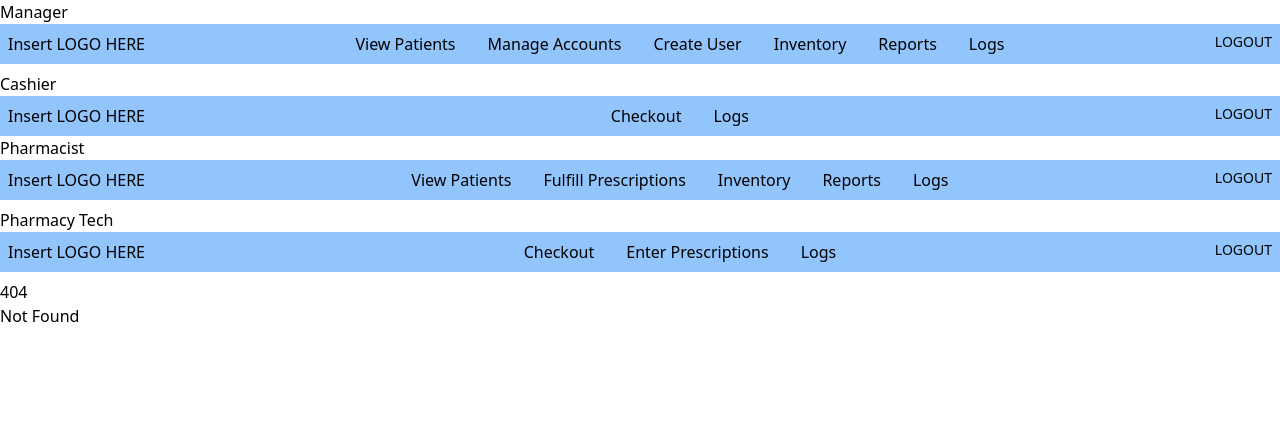
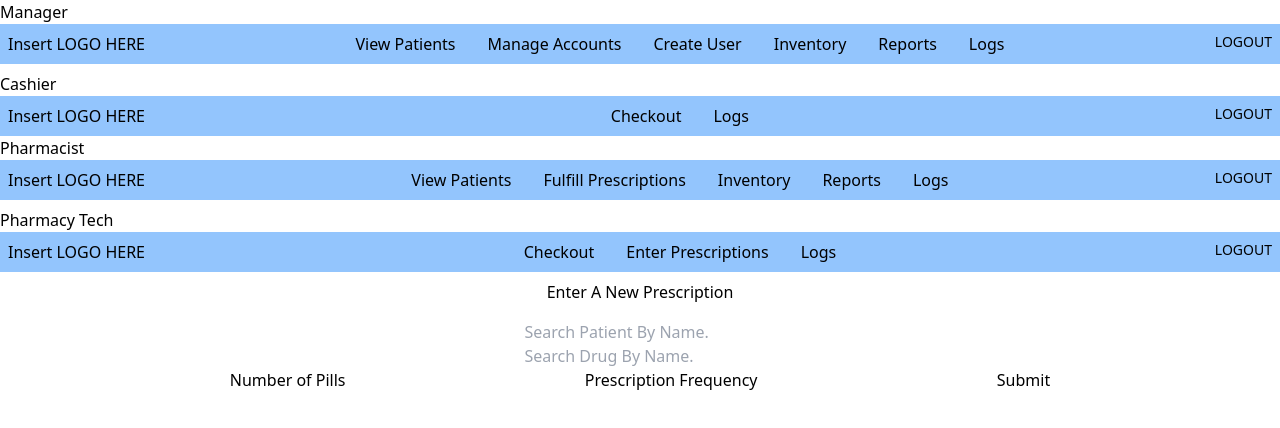
Before and after one commit to austinmedina/PharmacyManagementSystem, a SvelteKit app: page /prescriptionPage in a window 1280 px wide. Before the commit this address had no page. Shown: the top 428 px of the page. Built offline with nearby package versions, Linux system fonts and the light colour scheme.

Commit message:
Added form functionalities for creating a new perscription

```diff
--- /dev/null
+++ b/src/lib/components/prescription.svelte
@@ -0,0 +1,12 @@
+<script>
+    // Get patient info here
+</script>
+
+<div class="flex justify-around items-center bg-neutral-100 p-4 rounded-3xl">
+    <span>ID#</span>
+    <h1>Patient Name</h1>
+    <p>Drug Name</p>
+    <p>Drug ID</p>
+    <p>Drug Quantity</p>
+    <p>Prescription Frequency</p>
+</div>
--- /dev/null
+++ b/src/routes/prescriptionPage/+page.server.js
@@ -0,0 +1,6 @@
+export const actions = {
+	default: async ({ request }) => {
+		const data = await request.formData();
+		//Insert into database here
+	}
+};
--- /dev/null
+++ b/src/routes/prescriptionPage/+page.svelte
@@ -0,0 +1,111 @@
+<script>
+    import { onMount } from "svelte";
+
+    let patientDropdownVisible = false;
+    let drugDropdownVisible = false;
+    let personInputValue = "";
+    let drugInputValue = "";
+    let personInputElement;
+    let drugInputElement;
+    let people = new Map();
+    let drugs = new Map();
+
+    // Event handler for clicks outside of the input/dropdown
+    const handleClickOutside = (event) => {
+      if (patientDropdownVisible && !personInputElement.contains(event.target)) {
+        patientDropdownVisible = false;
+      }
+      if (drugDropdownVisible && !drugInputElement.contains(event.target)) {
+        drugDropdownVisible = false;
+      }
+    };
+
+    // Attach and detach the click listener for the document
+    onMount(() => {
+      document.addEventListener("click", handleClickOutside);
+      return () => document.removeEventListener("click", handleClickOutside);
+    });
+
+    const peopleSearch = () => {
+      // Function call to the database that returns a list of people names and their ids that will be hidden
+    }
+
+    const drugSearch = () => {
+      // Function call to the database that returns a list of drug names and their ids that will be hidden
+    }
+  </script>
+
+  <main>
+    <div class="text-center flex flex-col gap-4 mx-8">
+      <h1>Enter A New Prescription</h1>
+
+      <form method="POST">
+        <div id="personInput">
+            <input
+                type="text"
+                placeholder="Search Patient By Name."
+                autocomplete="off"
+                id="peopleInput"
+                bind:value={personInputValue}
+                on:input={peopleSearch}
+                bind:this={personInputElement}
+                on:click={() => {
+                patientDropdownVisible = !patientDropdownVisible;
+                drugDropdownVisible = false;
+                }}
+            />
+            {#if patientDropdownVisible && people.size > 0}
+                <div class="dropdown visible">
+                    {#each people as person}
+                        <span hidden>{person.id}</span>
+                        <button on:click={() => personInputValue = person.name}>{person.name}</button>
+                    {/each}
+                </div>
+            {:else if patientDropdownVisible}
+                <div class="dropdown visible">
+                <p>No results found</p>
+                </div>
+            {/if}
+        </div>
+
+        <div id="drugTypeInput">
+            <input
+                type="text"
+                placeholder="Search Drug By Name."
+                autocomplete="off"
+                id="drugInput"
+                bind:value={drugInputValue}
+                on:input={drugSearch}
+                bind:this={drugInputElement}
+                on:click={() => {
+                drugDropdownVisible = !drugDropdownVisible;
+                patientDropdownVisible = false;
+                }}
+            />
+            {#if drugDropdownVisible && drugs.size > 0}
+                <div class="dropdown visible">
+                    {#each drugs as drug}
+                    <span hidden>{drug.id}</span>
+                        <button on:click={() => drugInputValue = drug.name}>{drug.name}</button>
+                    {/each}
+                </div>
+            {:else if drugDropdownVisible}
+                <div class="dropdown visible">
+                <p>No results found</p>
+                </div>
+            {/if}
+        </div>
+
+        <label>
+          Number of Pills
+          <input name="numPills" autocomplete="off" />
+        </label>
+        <label>
+          Prescription Frequency
+          <input name="oftenPills" autocomplete="off" />
+        </label>
+
+        <button type='submit'>Submit</button>
+      </form>
+    </div>
+  </main>
```
